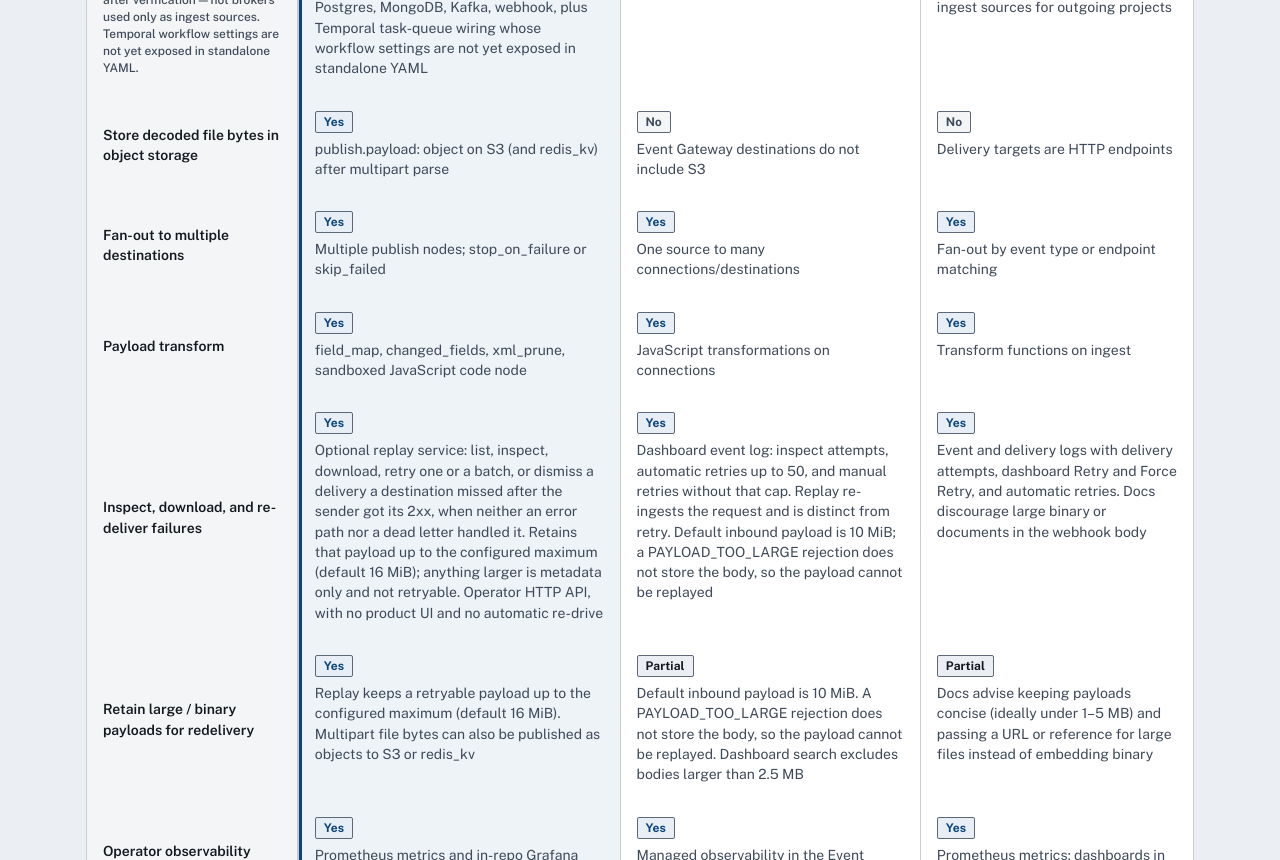
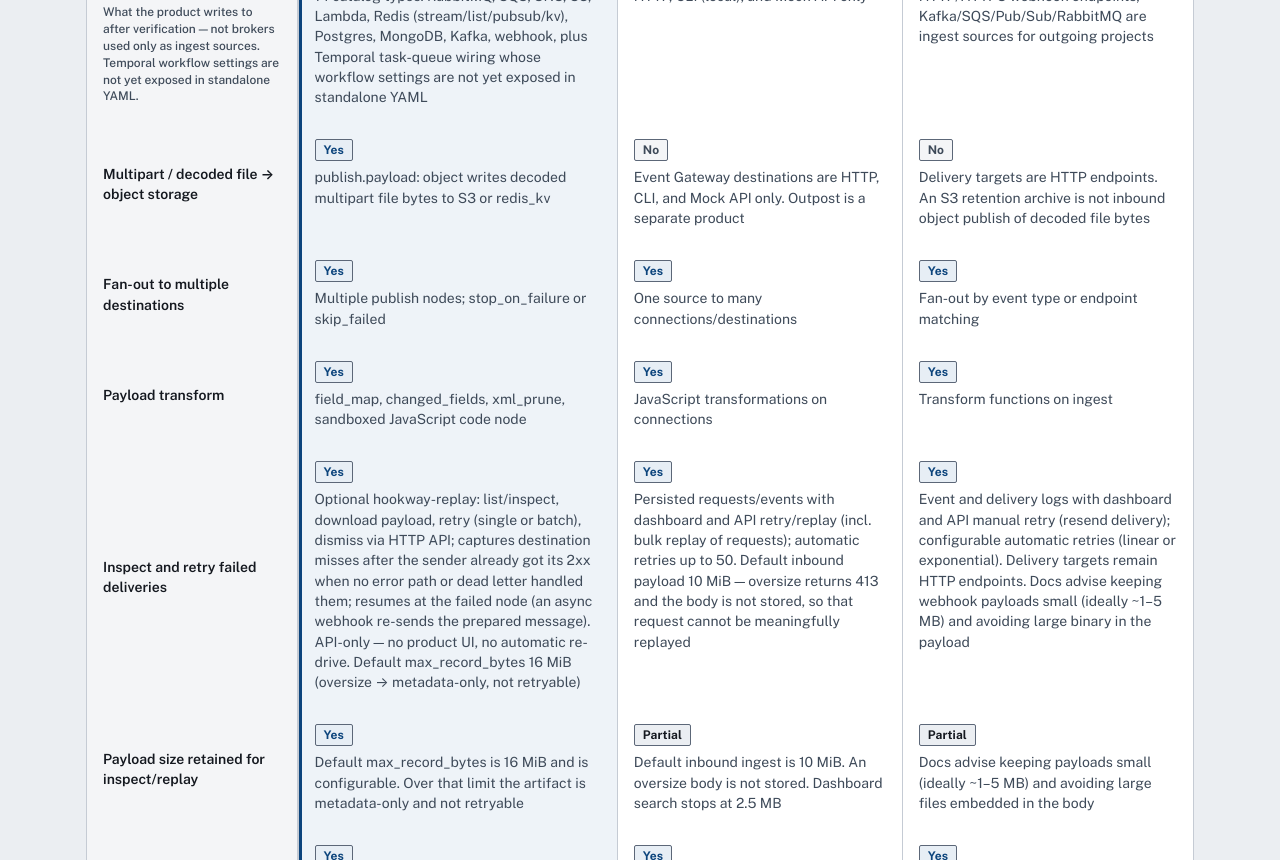
Before and after one commit to jaysongiroux/hook_way, a React (Vite) app in the folder web/: page /compare in a window 1280 px wide. Shown: the part 1940-2800 px from the top of the page. Built offline with nearby package versions, Linux system fonts and the light colour scheme.

Commit message:
feat: align the compare matrix with the replay and publish brief
Name inspect-and-retry as a full optional hookway-replay API, and split retained payload size from multipart object publish.

Co-authored-by: Jason  <jaysongiroux@users.noreply.github.com>

```diff
--- a/web/src/marketing/compareCopy.ts
+++ b/web/src/marketing/compareCopy.ts
@@ -29,7 +29,7 @@ export interface CompareRow {
 
 export const COMPARE_INTRO = {
   title: "How Hookway compares",
-  lead: "Hookway is a self-hosted inbound gateway that verifies each webhook by wire format and publishes it into infrastructure you run. This comparison is features and integrations only; each claim cites public documentation or this repository.",
+  lead: "Feature and integration differences for inbound webhook gateways that receive third-party traffic. Hookway’s wedge on this page is native publish into your queues, streams, databases, and object storage — plus an optional API to inspect and retry deliveries a destination missed after the sender already got its 2xx. Each claim cites public product docs or this repository.",
 } as const;
 
 export const COMPARE_DIFFERS = {
@@ -46,9 +46,9 @@ export const COMPARE_DIFFERS = {
         "S3 and redis_kv accept publish.payload: object, so multipart file bytes are stored in infrastructure you run.",
     },
     {
-      title: "Optional large-artifact replay API",
+      title: "Optional hookway-replay",
       detail:
-        "An optional replay service lists, inspects, downloads, retries, and dismisses missed deliveries over HTTP, keeping payloads up to 16 MiB by default. No product UI and no automatic re-drive.",
+        "List, inspect, download, retry, and dismiss missed deliveries over HTTP, then resume at the failed node. API-only — no product UI and no automatic re-drive. Default max_record_bytes is 16 MiB.",
     },
   ],
 } as const;
@@ -141,14 +141,21 @@ export const COMPARE_ROWS: CompareRow[] = [
   },
   {
     id: "object-store",
-    capability: "Store decoded file bytes in object storage",
+    capability: "Multipart / decoded file → object storage",
     values: {
       hookway: {
         level: "yes",
-        detail: "publish.payload: object on S3 (and redis_kv) after multipart parse",
+        detail: "publish.payload: object writes decoded multipart file bytes to S3 or redis_kv",
       },
-      hookdeck: { level: "no", detail: "Event Gateway destinations do not include S3" },
-      convoy: { level: "no", detail: "Delivery targets are HTTP endpoints" },
+      hookdeck: {
+        level: "no",
+        detail: "Event Gateway destinations are HTTP, CLI, and Mock API only. Outpost is a separate product",
+      },
+      convoy: {
+        level: "no",
+        detail:
+          "Delivery targets are HTTP endpoints. An S3 retention archive is not inbound object publish of decoded file bytes",
+      },
     },
   },
   {
@@ -171,43 +178,43 @@ export const COMPARE_ROWS: CompareRow[] = [
   },
   {
     id: "replay",
-    capability: "Inspect, download, and re-deliver failures",
+    capability: "Inspect and retry failed deliveries",
     values: {
       hookway: {
         level: "yes",
         detail:
-          "Optional replay service: list, inspect, download, retry one or a batch, or dismiss a delivery a destination missed after the sender got its 2xx, when neither an error path nor a dead letter handled it. Retains that payload up to the configured maximum (default 16 MiB); anything larger is metadata only and not retryable. Operator HTTP API, with no product UI and no automatic re-drive",
+          "Optional hookway-replay: list/inspect, download payload, retry (single or batch), dismiss via HTTP API; captures destination misses after the sender already got its 2xx when no error path or dead letter handled them; resumes at the failed node (an async webhook re-sends the prepared message). API-only — no product UI, no automatic re-drive. Default max_record_bytes 16 MiB (oversize → metadata-only, not retryable)",
       },
       hookdeck: {
         level: "yes",
         detail:
-          "Dashboard event log: inspect attempts, automatic retries up to 50, and manual retries without that cap. Replay re-ingests the request and is distinct from retry. Default inbound payload is 10 MiB; a PAYLOAD_TOO_LARGE rejection does not store the body, so the payload cannot be replayed",
+          "Persisted requests/events with dashboard and API retry/replay (incl. bulk replay of requests); automatic retries up to 50. Default inbound payload 10 MiB — oversize returns 413 and the body is not stored, so that request cannot be meaningfully replayed",
       },
       convoy: {
         level: "yes",
         detail:
-          "Event and delivery logs with delivery attempts, dashboard Retry and Force Retry, and automatic retries. Docs discourage large binary or documents in the webhook body",
+          "Event and delivery logs with dashboard and API manual retry (resend delivery); configurable automatic retries (linear or exponential). Delivery targets remain HTTP endpoints. Docs advise keeping webhook payloads small (ideally ~1–5 MB) and avoiding large binary in the payload",
       },
     },
   },
   {
-    id: "large-payloads",
-    capability: "Retain large / binary payloads for redelivery",
+    id: "payload-retention",
+    capability: "Payload size retained for inspect/replay",
     values: {
       hookway: {
         level: "yes",
         detail:
-          "Replay keeps a retryable payload up to the configured maximum (default 16 MiB). Multipart file bytes can also be published as objects to S3 or redis_kv",
+          "Default max_record_bytes is 16 MiB and is configurable. Over that limit the artifact is metadata-only and not retryable",
       },
       hookdeck: {
         level: "partial",
         detail:
-          "Default inbound payload is 10 MiB. A PAYLOAD_TOO_LARGE rejection does not store the body, so the payload cannot be replayed. Dashboard search excludes bodies larger than 2.5 MB",
+          "Default inbound ingest is 10 MiB. An oversize body is not stored. Dashboard search stops at 2.5 MB",
       },
       convoy: {
         level: "partial",
         detail:
-          "Docs advise keeping payloads concise (ideally under 1–5 MB) and passing a URL or reference for large files instead of embedding binary",
+          "Docs advise keeping payloads small (ideally ~1–5 MB) and avoiding large files embedded in the body",
       },
     },
   },
@@ -246,6 +253,15 @@ export const COMPARE_SOURCES = [
     href: "https://www.getconvoy.io/docs/product-manual/events-and-event-deliveries",
     label: "Convoy events and event deliveries",
   },
+  {
+    href: "https://www.getconvoy.io/docs/api-reference/event-deliveries/retry-event-delivery",
+    label: "Convoy retry event delivery",
+  },
+  { href: "https://www.getconvoy.io/docs/glossary/retry-schedule", label: "Convoy retry schedule" },
+  {
+    href: "https://www.getconvoy.io/docs/product-manual/retention-policy",
+    label: "Convoy retention policy",
+  },
   { href: repoBlob("docs/replay-service.md"), label: "Hookway replay service" },
   { href: GITHUB_REPO, label: "Hookway repository" },
 ] as const;
```
Also changed, not shown: 2 other files (tests, documents, lock files or other folders).
